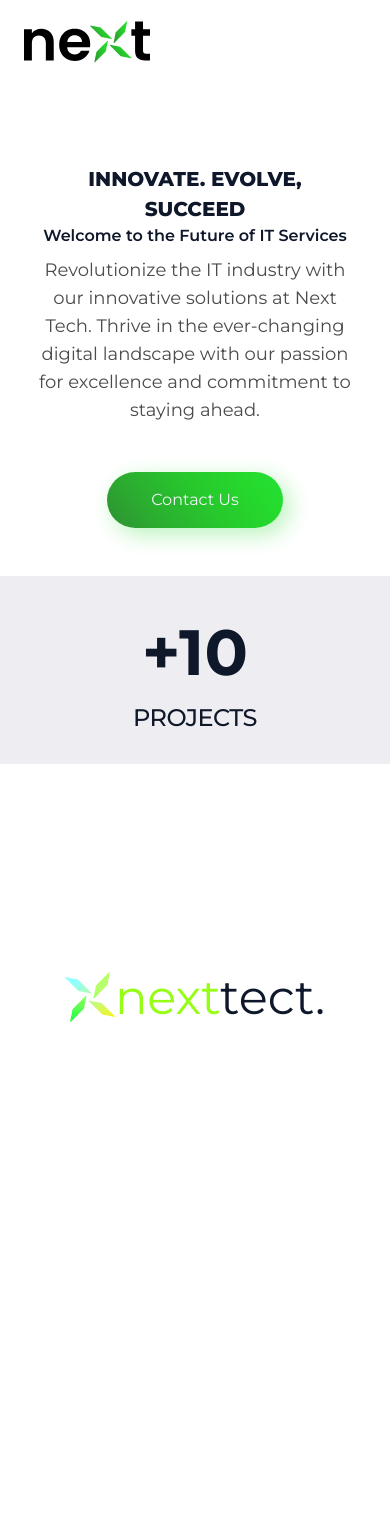
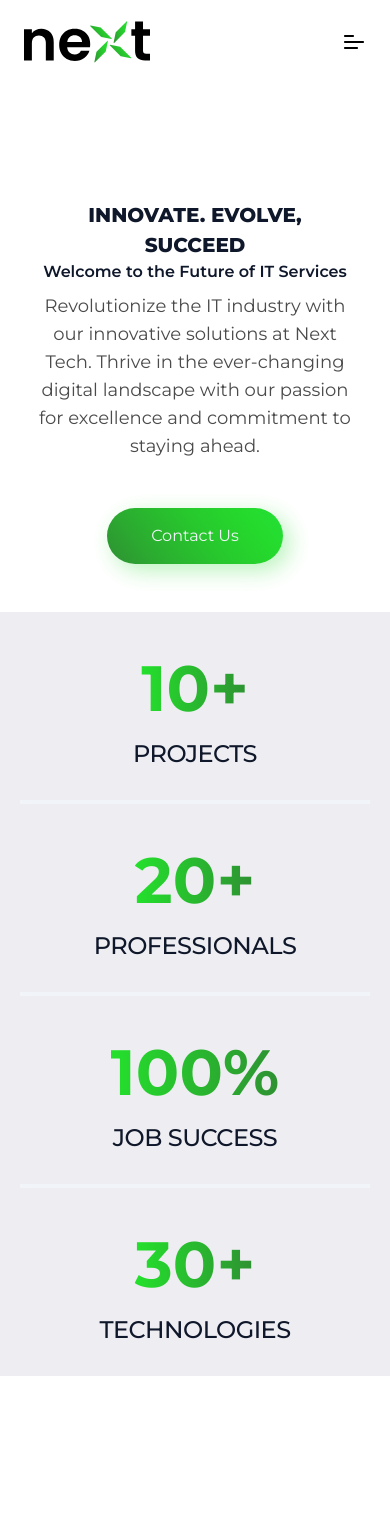
Before and after one commit to Gerry-Mie/nxtt, a Next.js app: page / in a window 390 px wide. Shown: the top 1518 px of the page. Before the commit the page ends 1026 px from the top, so only its background shows below. Built offline with nearby package versions, Linux system fonts and the light colour scheme.

Commit message:
make hero responsive

```diff
--- a/app/globals.css
+++ b/app/globals.css
@@ -198,3 +198,23 @@
     transform: translate(-50%, -50%) translateY(0) translateX(0) rotate(0deg);
   }
 }
+
+.gradient {
+    background: linear-gradient(to right, #24E02C, #2E9132);
+    background-clip: text;
+    -webkit-background-clip: text;
+    color: transparent;
+}
+
+@keyframes slideIn {
+  0% {
+    transform: translateY(100%);
+  }
+  100% {
+    transform: translateY(0);
+  }
+}
+
+.animate-slideIn {
+  animation: slideIn 0.3s ease-in-out;
+}
--- a/app/layout.tsx
+++ b/app/layout.tsx
@@ -2,7 +2,6 @@ import "./globals.css";
 import { Inter, Montserrat } from "next/font/google";
 import Provider from "@/components/provider";
 import Navbar from "@/components/home/Navbar";
-import Footer from "@/components/footer";
 
 const inter = Montserrat({ subsets: ["latin"] });
 
@@ -21,7 +20,6 @@ export default function RootLayout(props: any) {
             <Navbar />
             {/* </div> */}
             <div className="max-w-screen-2xl m-auto">{props.children}</div>
-            <Footer />
           </div>
         </Provider>
       </body>
--- a/app/page.tsx
+++ b/app/page.tsx
@@ -1,4 +1,5 @@
 import Stack from "@/components/Stack";
+import Footer from "@/components/footer";
 import About from "@/components/home/About";
 import Hero from "@/components/home/Hero";
 import Section2 from "@/components/home/Section2";
@@ -6,15 +7,14 @@ import Works from "@/components/home/Works";
 
 export default async function Home() {
   return (
-    <main className="min-h-screen">
-      <div className="justify-center items-center relative flex place-items-center before:absolute before:h-[300px] before:w-[480px] before:-translate-x-1/2 before:rounded-full before:bg-gradient-radial before:from-white before:to-transparent before:blur-2xl before:content-[''] after:absolute after:-z-20 after:h-[180px] after:w-[240px] after:translate-x-1/3 after:bg-gradient-conic after:from-sky-200 after:via-blue-200 after:blur-2xl after:content-[''] before:dark:bg-gradient-to-br before:dark:from-transparent before:dark:to-blue-700 before:dark:opacity-10 after:dark:from-sky-900 after:dark:via-[#0141ff] after:dark:opacity-40 before:lg:h-[360px]">
-        {/* <h1 className='text-4xl'>Page is under development</h1> */}
-        <Hero />
-      </div>
+    <main className="min-h-fit">
+      {/* <div className="justify-center items-center relative flex place-items-center before:absolute before:h-[300px] before:w-[480px] before:-translate-x-1/2 before:rounded-full before:bg-gradient-radial before:from-white before:to-transparent before:blur-2xl before:content-[''] after:absolute after:-z-20 after:h-[180px] after:w-[240px] after:translate-x-1/3 after:bg-gradient-conic after:from-sky-200 after:via-blue-200 after:blur-2xl after:content-[''] before:dark:bg-gradient-to-br before:dark:from-transparent before:dark:to-blue-700 before:dark:opacity-10 after:dark:from-sky-900 after:dark:via-[#0141ff] after:dark:opacity-40 before:lg:h-[360px]"></div> */}
+      <Hero />
       {/* <About />
       <Stack />
       <Works /> */}
       {/* <Section2 /> */}
+      <Footer />
       <div className="mb-32 grid text-center lg:mb-0 lg:grid-cols-4 lg:text-left"></div>
     </main>
   );
--- a/assets/CloseSvg.tsx
+++ b/assets/CloseSvg.tsx
@@ -9,7 +9,7 @@ export default function CloseSvg() {
     >
       <path
         d="M6.2253 4.81108C5.83477 4.42056 5.20161 4.42056 4.81108 4.81108C4.42056 5.20161 4.42056 5.83477 4.81108 6.2253L10.5858 12L4.81114 17.7747C4.42062 18.1652 4.42062 18.7984 4.81114 19.1889C5.20167 19.5794 5.83483 19.5794 6.22535 19.1889L12 13.4142L17.7747 19.1889C18.1652 19.5794 18.7984 19.5794 19.1889 19.1889C19.5794 18.7984 19.5794 18.1652 19.1889 17.7747L13.4142 12L19.189 6.2253C19.5795 5.83477 19.5795 5.20161 19.189 4.81108C18.7985 4.42056 18.1653 4.42056 17.7748 4.81108L12 10.5858L6.2253 4.81108Z"
-        fill="white"
+        fill="black"
       />
     </svg>
   );
--- a/assets/MenuSvg.tsx
+++ b/assets/MenuSvg.tsx
@@ -9,15 +9,15 @@ export default function MenuSvg() {
     >
       <path
         d="M2 5.99519C2 5.44556 2.44556 5 2.99519 5H11.0048C11.5544 5 12 5.44556 12 5.99519C12 6.54482 11.5544 6.99039 11.0048 6.99039H2.99519C2.44556 6.99039 2 6.54482 2 5.99519Z"
-        fill="white"
+        fill="black"
       />
       <path
         d="M2 11.9998C2 11.4501 2.44556 11.0046 2.99519 11.0046H21.0048C21.5544 11.0046 22 11.4501 22 11.9998C22 12.5494 21.5544 12.9949 21.0048 12.9949H2.99519C2.44556 12.9949 2 12.5494 2 11.9998Z"
-        fill="white"
+        fill="black"
       />
       <path
         d="M2.99519 17.0096C2.44556 17.0096 2 17.4552 2 18.0048C2 18.5544 2.44556 19 2.99519 19H15.0048C15.5544 19 16 18.5544 16 18.0048C16 17.4552 15.5544 17.0096 15.0048 17.0096H2.99519Z"
-        fill="white"
+        fill="black"
       />
     </svg>
   );
--- a/components/footer.tsx
+++ b/components/footer.tsx
@@ -1,19 +1,21 @@
-'use client'
+"use client";
 
-import React from 'react';
-import logo from '@/assets/Nextlogo.png'
+import React from "react";
+import logo from "@/assets/Nextlogo.png";
 import Image from "next/image";
 
 const Footer = () => {
-    return (
-        <footer  className="max-w-screen-xl m-auto flex justify-center">
-            <div className='flex items-center justify-between'>
-                <Image src={logo} alt='lgo' width={50}/>
-                <h1 className='text-5xl'> <span className='text-[#96FD15]'>next</span>tect.</h1>
-            </div>
-
-        </footer>
-    );
+  return (
+    <footer className="max-w-screen-xl m-auto flex justify-center mt-36">
+      <div className="flex items-center justify-between">
+        <Image src={logo} alt="lgo" width={50} />
+        <h1 className="text-5xl">
+          {" "}
+          <span className="text-[#96FD15]">next</span>tect.
+        </h1>
+      </div>
+    </footer>
+  );
 };
 
 export default Footer;
--- a/components/home/Hero.tsx
+++ b/components/home/Hero.tsx
@@ -26,12 +26,12 @@ function Hero() {
   }, []);
 
   return (
-    <section className="relative w-full h-screen mx-auto">
+    <section className="relative w-full h-fit mx-auto">
       <div className="relative w-full h-full flex items-center justify-center overflow-hidden z-0">
         {/* <div className="circle-animation"></div>
         <div className="circle-animation2"></div> */}
       </div>
-      <div className="w-full h-full absolute top-0 left-0 backdrop-blur-3xl z-10 flex flex-col justify-center items-center pt-[83px] gap-12">
+      <div className="w-full h-full relative top-0 left-0 backdrop-blur-3xl z-10 flex flex-col justify-center items-center pt-[200px] gap-12">
         <div className="lg:w-[70%] flex flex-col items-center justify-center px-9">
           <h1 className={`${styles.heroHeadText} text-center`}>
             INNOVATE. EVOLVE, SUCCEED
@@ -51,8 +51,14 @@ function Hero() {
         >
           Contact Us
         </a>
-        <div className="w-full flex items-center justify-center p-5 gap-5 bg-[#EEEEF2]">
-          <BoxSmall textBig="+10" textSmall="projects" />
+        <div className="w-full lg:flex-row flex-col flex items-center justify-center p-5 gap-5 bg-[#EEEEF2]">
+          <BoxSmall textBig="10+" textSmall="projects" />
+          <span className="lg:w-1 w-full bg-secondary h-1 lg:h-full" />
+          <BoxSmall textBig="20+" textSmall="professionals" />
+          <span className="lg:w-1 w-full bg-secondary h-1 lg:h-full" />
+          <BoxSmall textBig="100%" textSmall="job success" />
+          <span className="lg:w-1 w-full bg-secondary h-1 lg:h-full" />
+          <BoxSmall textBig="30+" textSmall="technologies" />
         </div>
       </div>
     </section>
--- a/components/home/Navbar.tsx
+++ b/components/home/Navbar.tsx
@@ -23,25 +23,28 @@ function Navbar() {
   const handleToggle = () => {
     setToggle(!toggle);
     const menu = document.getElementById("menuModal");
-    if (!toggle) {
-      setTimeout(() => {
-        menu?.classList.remove("translate-y-2/3");
-        menu?.classList.add("translate-y-0");
-      }, 0);
-    } else {
-      setTimeout(() => {
-        menu?.classList.add("translate-y-2/3");
-        menu?.classList.remove("translate-y-0");
-      }, 0);
-    }
+    // if (!toggle) {
+    //   setTimeout(() => {
+    //     menu?.classList.remove("translate-y-2/3");
+    //     menu?.classList.add("translate-y-0");
+    //   }, 0);
+    // } else {
+    //   setTimeout(() => {
+    //     menu?.classList.add("translate-y-2/3");
+    //     menu?.classList.remove("translate-y-0");
+    //   }, 0);
+    // }
   };
   return (
+    <>
       <nav
         id="nav"
         className={`${
           styles.paddingX
-      } fixed w-full flex items-center top-0 z-20 transition-all duration-300 ${
-        scrolled ? "py-3 nav-shadow backdrop-blur-xl" : "py-5 backdrop-blur-md"
+        } fixed w-full flex items-center top-0 z-20 transition-padding duration-300 ${
+          scrolled
+            ? "py-3 nav-shadow backdrop-blur-xl"
+            : "py-5 backdrop-blur-md"
         }`}
       >
         <div className="w-full flex justify-between items-center max-w-7xl mx-auto">
@@ -62,7 +65,7 @@ function Navbar() {
             </div>
           </Link>
 
-        <ul className="link-none hidden sm:flex flex-row gap-10 items-center">
+          <ul className="link-none hidden lg:flex flex-row gap-10 items-center">
             {navLinks.map((link) =>
               link.id !== "contact" ? (
                 <li
@@ -95,17 +98,20 @@ function Navbar() {
               )
             )}
           </ul>
-        <div className="sm:hidden flex flex-1 justify-end items-center">
+          <div className="lg:hidden flex flex-1 justify-end items-center">
             <button onClick={handleToggle}>
               {toggle ? <CloseSvg /> : <MenuSvg />}
             </button>
           </div>
         </div>
+      </nav>
       <div
         id="menuModal"
         className={`${
           toggle ? "flex" : "hidden"
-        } fixed left-0 top-20 w-full bg-primary-foreground z-30 h-full translate-y-2/3 transition-transform duration-300 ease-in-out`}
+        } fixed left-0 top-[67px] bottom-0 w-full bg-primary-foreground z-30 h-full transition-transform duration-300 ease-in-out animate-slideIn ${
+          scrolled ? "translate-y-0" : "translate-y-[16px]"
+        }`}
       >
         <ul className="list-none flex items-start flex-col gap-4 p-10">
           {navLinks.map((link) => (
@@ -124,7 +130,7 @@ function Navbar() {
           ))}
         </ul>
       </div>
-    </nav>
+    </>
   );
 }
 
--- a/components/home/boxSmall.tsx
+++ b/components/home/boxSmall.tsx
@@ -9,7 +9,7 @@ interface boxSmallProps {
 function BoxSmall(props: boxSmallProps) {
   return (
     <div className="flex flex-col items-center px-3 py-2">
-      <p className="text-[64px] text-hover font-bold tracking-[0.192px]">
+      <p className="text-[64px] font-bold tracking-[0.192px] gradient">
         {props.textBig}
       </p>
       <p className="uppercase text-[24px] font-medium tracking-[-0.528px]">
```
Lines whose indentation alone changed are shown as unchanged.
